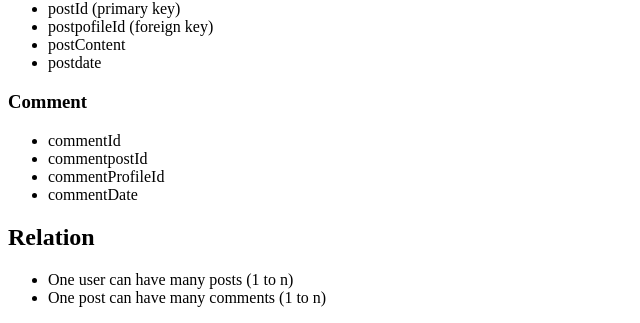
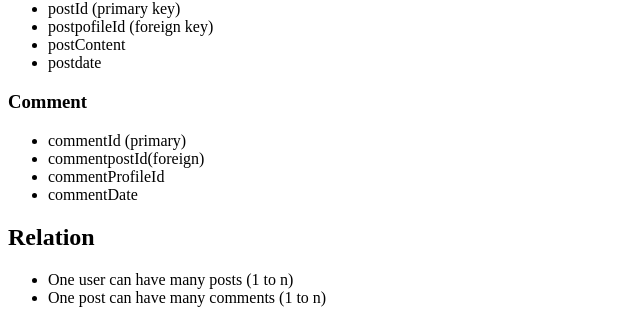
Before and after one commit to mdavid50/data-design, a PHP site: page / in a window 1280 px wide. Shown: the part 1313-1636 px from the top of the page, without its empty margins (0-640 px from the left). Run offline with PHP 8.4, Linux system fonts and the light colour scheme.

Commit message:
edit primary and foreign keys

```diff
--- a/index.php
+++ b/index.php
@@ -70,8 +70,8 @@
 
 			<h3>Comment</h3>
 		<ul>
-			<li>commentId</li>
-			<li>commentpostId</li>
+			<li>commentId (primary)</li>
+			<li>commentpostId(foreign)</li>
 			<li>commentProfileId</li>
 			<li>commentDate</li>
 		</ul>
```
